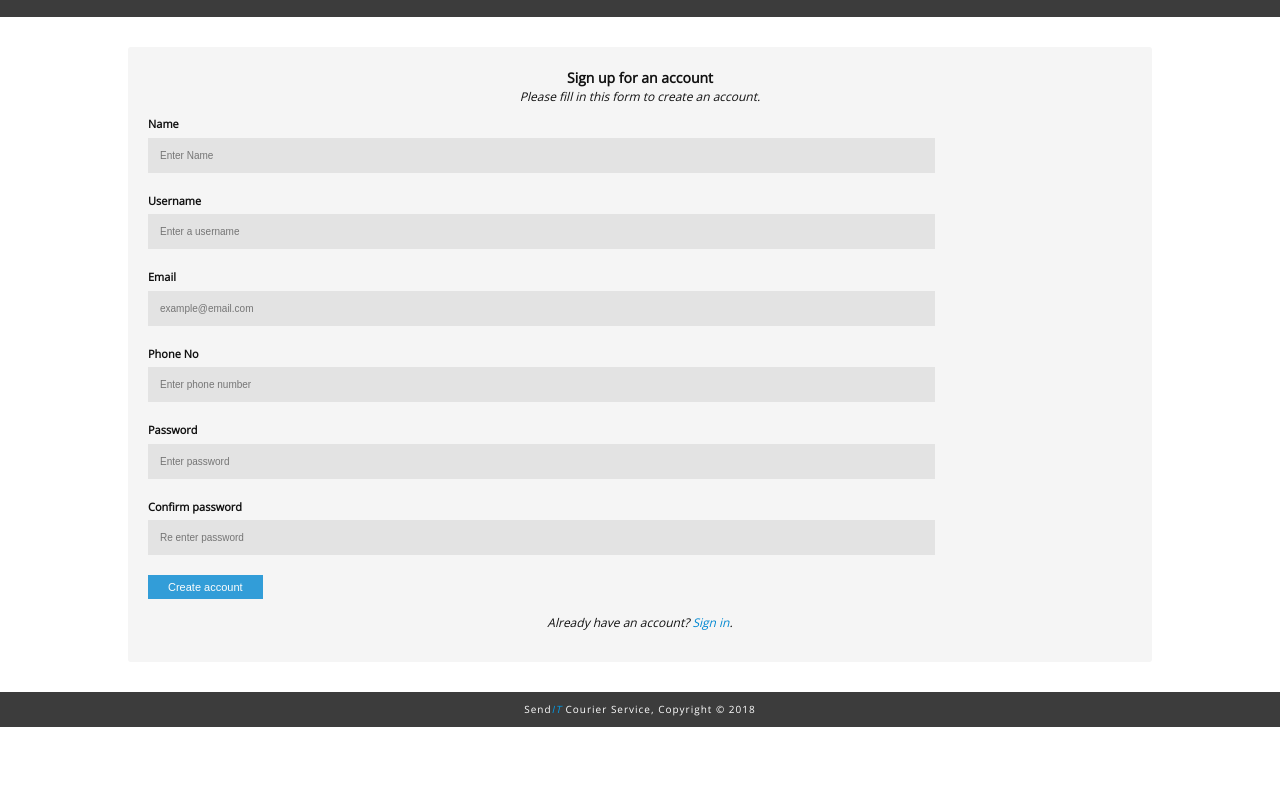
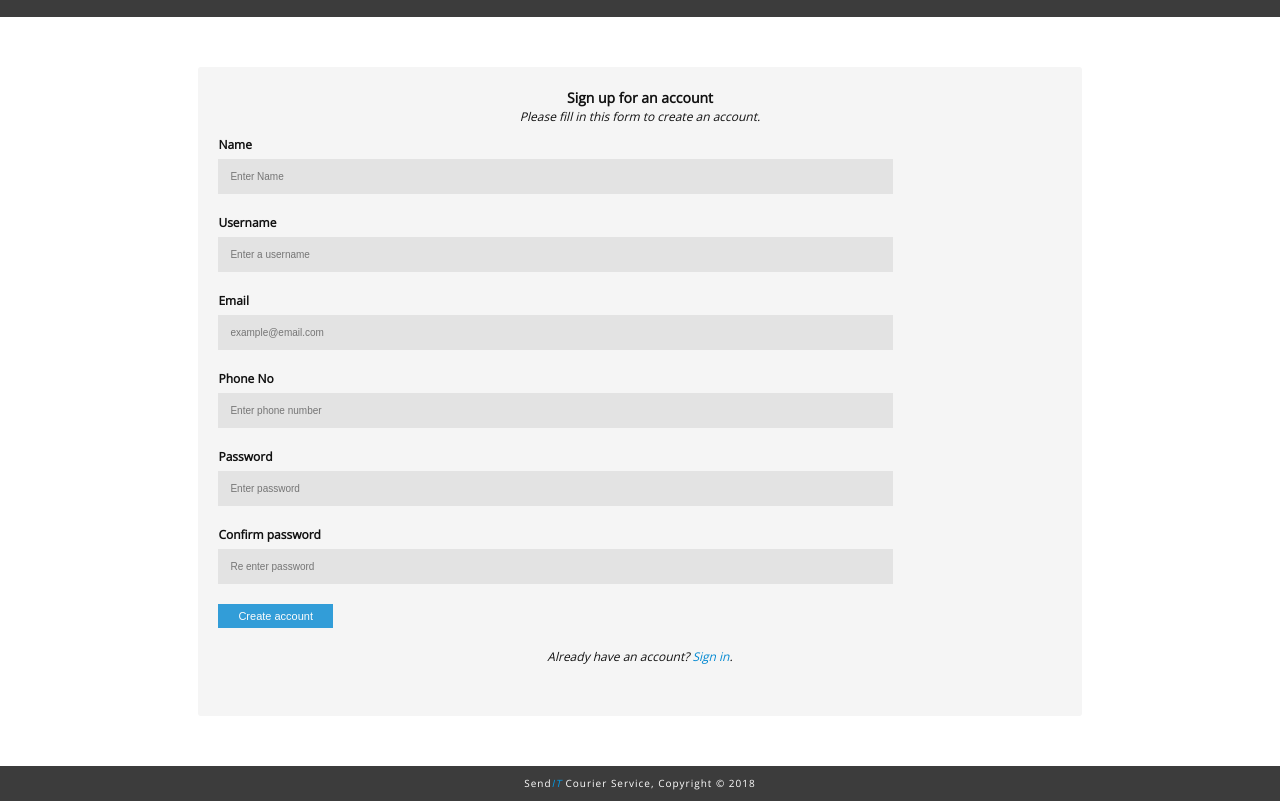
Before and after one commit to Sojisoyoye/SendIT, a website: page UI/signup.html in a window 1280 px wide. Shown: the part 83-884 px from the top of the page. Before the commit the page ends 810 px from the top, so only its background shows below. Drawn offline with nearby package versions, Linux system fonts and the light colour scheme.

Commit message:
Fix center background

```diff
--- a/UI/css/style.css
+++ b/UI/css/style.css
@@ -225,6 +225,44 @@ header nav ul li a {
         color: #111;
     }
 
+    .create-order {
+        /*width: 50px;
+        padding: 40px 100px;
+        margin-right: 400px;
+        margin-left: 400px;*/
+        display: block;
+        text-align: center;
+        box-sizing: border-box;
+        margin: 0 auto;
+        margin-top: 30px;
+        margin-bottom: 30px;
+        /*background-color: #f5f5f5;*/
+        padding: 20px 20px 20px 20px;
+        box-sizing: border-box;
+        color: #111111;
+        font-size: 10px;
+        border-radius: 3px;
+    }
+
+    .create-order form {
+        display: inline-block;
+        text-align: left;
+        margin-left: auto;
+        margin-right: auto;
+        background-color: #f5f5f5;
+        width: 50%;
+        padding: 20px;
+        border-radius: 3px;
+    }
+
+    .create-order .create-acct-sign-in {
+        padding: 20px;
+    }
+
+    .create-order label {
+        font-size: 11px;
+    }
+
 }
 
 /* INDEX */
@@ -421,17 +459,35 @@ header nav ul li a {
 
 }
 
+
+
 .create-order {
-    width: 80%;
+    display: block;
+    text-align: center;
+    box-sizing: border-box;
     margin: 0 auto;
     margin-top: 30px;
     margin-bottom: 30px;
-    background-color: #f5f5f5;
     padding: 20px 20px 20px 20px;
     box-sizing: border-box;
     color: #111111;
     font-size: 10px;
     border-radius: 3px;
+}
+
+.create-order form {
+    display: inline-block;
+    text-align: left;
+    margin-left: 30px;
+    margin-right: 30px;
+    width: 68%;
+    padding: 20px;
+    background-color: #f5f5f5;
+    border-radius: 3px;
+}
+
+.create-order .create-acct-sign-in {
+    padding: 20px;
 }
 
 .create-order h3 {
@@ -459,7 +515,7 @@ header nav ul li a {
 }
 
 .create-order label {
-    font-size: 11px;
+    font-size: 12px;
 }
 
 .create-order option {
--- a/UI/signup.html
+++ b/UI/signup.html
@@ -51,12 +51,13 @@
                 <label for="c-password"><b>Confirm password</b></label><br>
                 <input type="password" placeholder="Re enter password" name="c-password"><br>
 
-                <button type="submit" class="button_1">Create account</button>
+                <button type="submit" class="button_1">Create account</button><br>
+                <div class="create-acct-sign-in">
+                    <p>Already have an account? <a href="signin.html">Sign in</a>.</p>
+                </div>
             </form><br>
 
-            <div class="create-acct-sign-in">
-                <p>Already have an account? <a href="signin.html">Sign in</a>.</p>
-            </div>
+
         </section>
 
 
```
